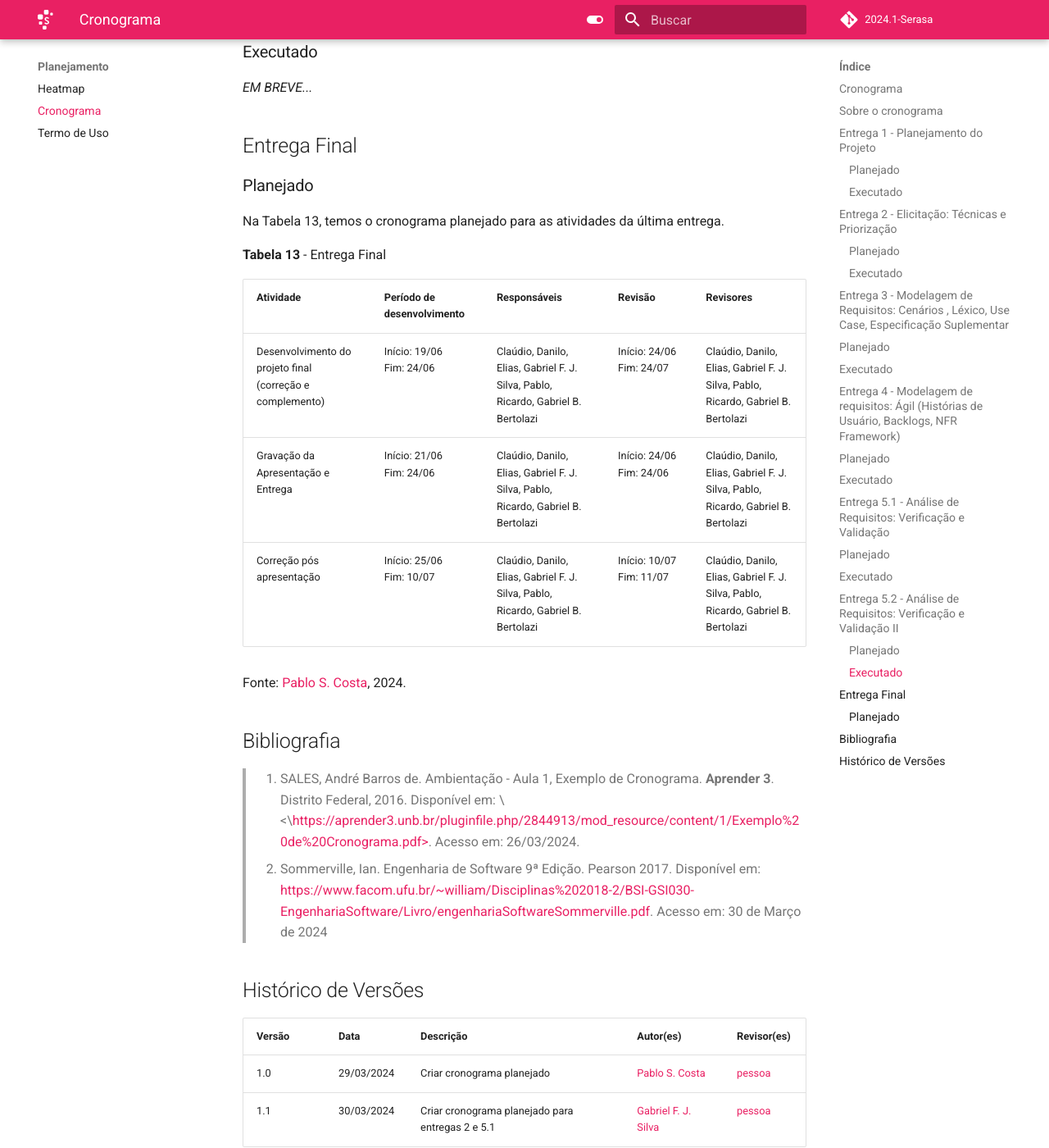
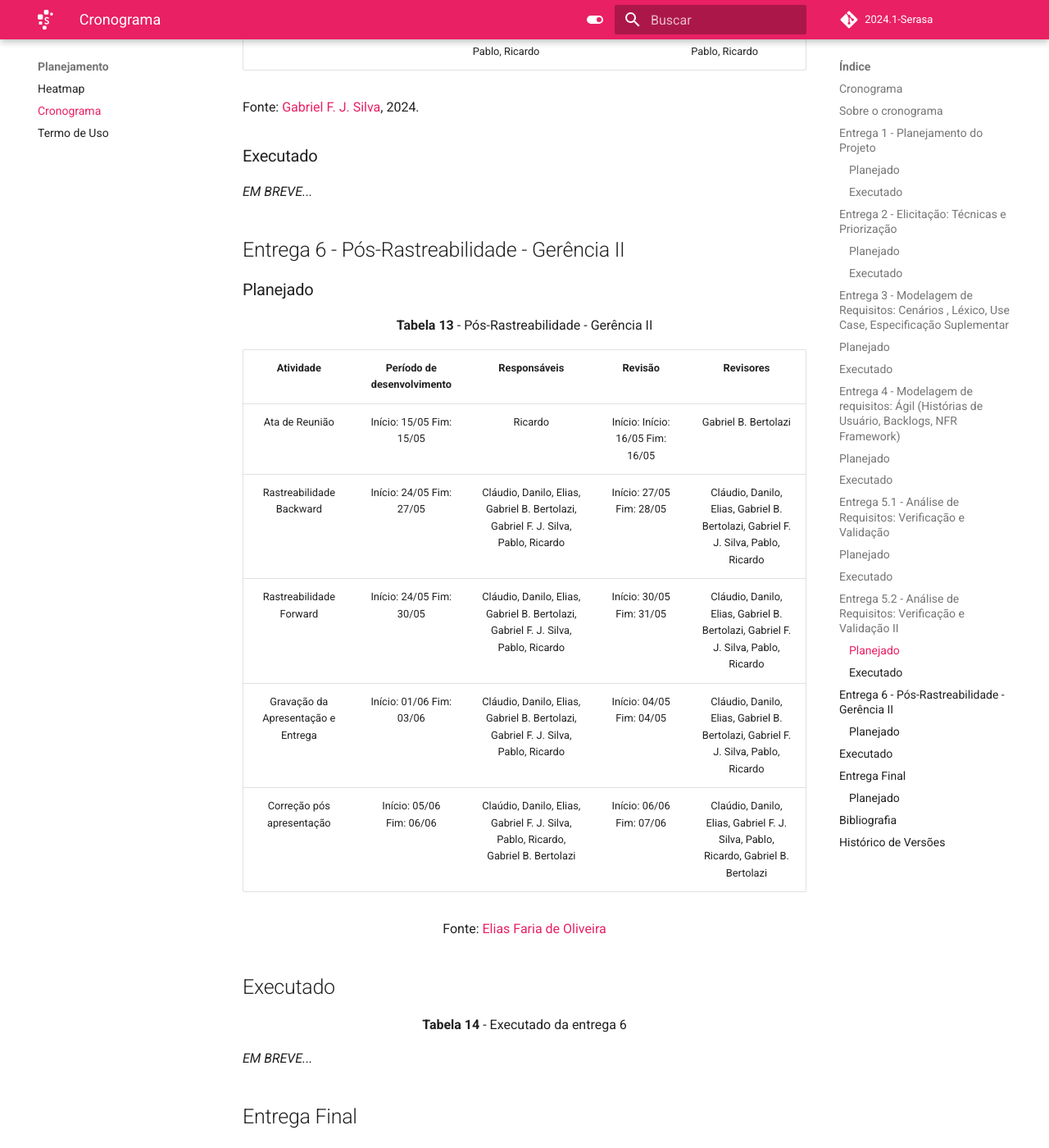
Before and after one commit to Requisitos-de-Software/2024.1-Serasa, an MkDocs documentation site: the page built from docs/planejamento/cronograma.md, in a window 1280 px wide and 1400 px high, scrolled down 7643 px. Shown: the whole window at 82% size. Built offline with MkDocs 1.6.1 and Material for MkDocs 9.7.7, drawn with Linux system fonts in a browser that asks for light colours; comment, search, counter and statistics services are not loaded; some of the changed text lies outside the part shown.

Commit message:
Add table 13 - planning delivery 6 and changes in table 3

```diff
--- a/docs/planejamento/cronograma.md
+++ b/docs/planejamento/cronograma.md
@@ -86,7 +86,8 @@ Fonte: [Gabriel F. J. Silva](https://github.com/MMcLovin), 2024.
 | Modelagem de Requisitos: Léxico  |  Início: 22/04 Fim: 24/04 |  Elias e Cláudio |  Início: 24/04 Fim: 24/04 | Cláudio |
 | Modelagem de Requisitos: Use Case |  Início: 24/05 Fim: 26/04 |  Pablo e Ricardo | Início: 26/04 Fim: 26/04  |  Gabriel F. J. Silva |
 | Modelagem de Requisitos: Especificação Suplementar |  Início: 26/04 Fim: 29/04 | Danilo e Pablo  | Início: 29/04 Fim: 29/04 | Elias  |
-| Gravação da Apresentação | Início: 03/05 Fim: 04/05  | Cláudio, Danilo, Elias, Gabriel B. Bertolazi, Gabriel F. J. Silva, Pablo, Ricardo | Início: 04/05 Fim: 04/05  | Cláudio, Danilo, Elias, Gabriel B. Bertolazi, Gabriel F. J. Silva, Pablo, Ricardo |
+| Gravação da Apresentação e  Entrega | Início: 03/05 Fim: 04/05  | Cláudio, Danilo, Elias, Gabriel B. Bertolazi, Gabriel F. J. Silva, Pablo, Ricardo | Início: 04/05 Fim: 04/05  | Cláudio, Danilo, Elias, Gabriel B. Bertolazi, Gabriel F. J. Silva, Pablo, Ricardo |
+| Corrreção pós apresentação | Início: 07/05 Fim: 08/05 | Claúdio, Danilo, Elias, Gabriel F. J. Silva, Pablo, Ricardo, Gabriel B.Bertolazi | Início: 08/05 Fim: 08/05 | Claúdio, Danilo, Elias, Gabriel F. J. Silva, Pablo, Ricardo, Gabriel B. Bertolazi |
 
 Fonte: [Elias Faria de Oliveira](https://github.com/EliasOliver21), 2024.
 
@@ -173,13 +174,49 @@ Fonte: [Gabriel F. J. Silva](https://github.com/MMcLovin), 2024.
 
 *EM BREVE...*
 
+## Entrega 6 - Pós-Rastreabilidade - Gerência II
+
+### Planejado
+
+<p style = "text-align: center;">
+    <b>Tabela 13</b> - Pós-Rastreabilidade - Gerência II
+</p>
+
+
+| Atividade | Período de desenvolvimento | Responsáveis | Revisão | Revisores |
+| :---: | :---: | :---: | :---: | :---: |
+| Ata de Reunião | Início: 15/05 Fim: 15/05 | Ricardo | Início: Início: 16/05 Fim: 16/05 | Gabriel B. Bertolazi |
+| Rastreabilidade Backward | Início: 24/05 Fim: 27/05| Cláudio, Danilo, Elias, Gabriel B. Bertolazi, Gabriel F. J. Silva, Pablo, Ricardo | Início: 27/05 Fim: 28/05 | Cláudio, Danilo, Elias, Gabriel B. Bertolazi, Gabriel F. J. Silva, Pablo, Ricardo |
+| Rastreabilidade Forward | Início: 24/05 Fim: 30/05 | Cláudio, Danilo, Elias, Gabriel B. Bertolazi, Gabriel F. J. Silva, Pablo, Ricardo | Início: 30/05 Fim: 31/05 | Cláudio, Danilo, Elias, Gabriel B. Bertolazi, Gabriel F. J. Silva, Pablo, Ricardo |
+| Gravação da Apresentação e Entrega | Início: 01/06 Fim: 03/06  | Cláudio, Danilo, Elias, Gabriel B. Bertolazi, Gabriel F. J. Silva, Pablo, Ricardo | Início: 04/05 Fim: 04/05  | Cláudio, Danilo, Elias, Gabriel B. Bertolazi, Gabriel F. J. Silva, Pablo, Ricardo |
+| Correção pós apresentação | Início: 05/06  <br>Fim: 06/06 | Claúdio, Danilo, Elias, Gabriel F. J. Silva, Pablo, Ricardo, Gabriel B. Bertolazi | Início: 06/06  <br>Fim: 07/06 | Claúdio, Danilo, Elias, Gabriel F. J. Silva, Pablo, Ricardo, Gabriel B. Bertolazi |
+
+
+<p style = "text-align: center;">
+    Fonte:
+    <a href="https://github.com/EliasOliver21">
+        Elias Faria de Oliveira
+    </a>
+</p>
+
+## Executado
+
+<p style = "text-align: center;">
+    <b>Tabela 14</b> - Executado da entrega 6
+</p>
+
+*EM BREVE...*
+
+
+
+
 ## Entrega Final
 
 ### Planejado
 
-Na Tabela 13, temos o cronograma planejado para as atividades da última entrega.
+Na Tabela 15, temos o cronograma planejado para as atividades da última entrega.
 
-**Tabela 13** - Entrega Final
+**Tabela 15** - Entrega Final
 
 | Atividade | Período de desenvolvimento | Responsáveis | Revisão | Revisores |
 | --- | --- | --- | --- | --- |
@@ -203,3 +240,4 @@ Disponível em:
 | --- | --- | --- | --- | --- |
 | 1.0 | 29/03/2024 | Criar cronograma planejado | [Pablo S. Costa](https://github.com/pabloheika) | [pessoa](https://github.com/pessoa) |
 | 1.1 | 30/03/2024 | Criar cronograma planejado para entregas 2 e 5.1 | [Gabriel F. J. Silva](https://github.com/MMcLovin) | [pessoa](https://github.com/pessoa) |
+| 1.2 | 01/04/2024 | Criar cronograma planejado | [Elias Oliveira](https://github.com/EliasOliveira21) | [pessoa](https://github.com/pessoa) |
```
